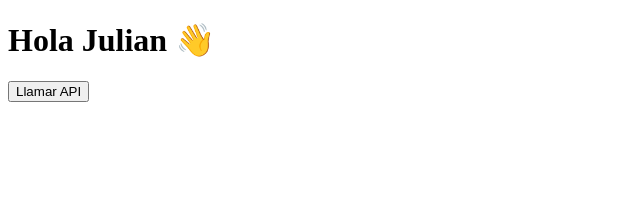
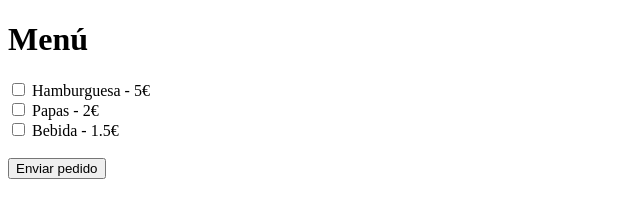
Before and after one commit to juliandiasdacostalima/static_web_test, a plain HTML site: page index.html in a window 1280 px wide. Shown: the whole page, without its empty margins (0-640 px from the left). Drawn offline with Linux system fonts and the light colour scheme.

Commit message:
Update index.html

```diff
--- a/index.html
+++ b/index.html
@@ -1,18 +1,34 @@
 <!DOCTYPE html>
 <html>
 <head>
-  <title>Prueba Azure Static Web App</title>
+  <title>Menú</title>
 </head>
 <body>
-  <h1>Hola Julian 👋</h1>
-  <button onclick="llamarAPI()">Llamar API</button>
+  <h1>Menú</h1>
+
+  <label><input type="checkbox" value="burger" data-price="500"> Hamburguesa - 5€</label><br>
+  <label><input type="checkbox" value="fries" data-price="200"> Papas - 2€</label><br>
+  <label><input type="checkbox" value="drink" data-price="150"> Bebida - 1.5€</label><br><br>
+
+  <button onclick="enviarPedido()">Enviar pedido</button>
+
   <p id="respuesta"></p>
 
   <script>
-    async function llamarAPI() {
-      const res = await fetch('/api/saludar');
+    async function enviarPedido() {
+      const items = Array.from(document.querySelectorAll('input[type="checkbox"]:checked')).map(i => ({
+        id: i.value,
+        price: parseInt(i.dataset.price)
+      }));
+
+      const res = await fetch('/api/sumar_total', {
+        method: 'POST',
+        headers: { 'Content-Type': 'application/json' },
+        body: JSON.stringify({ items })
+      });
+
       const data = await res.json();
-      document.getElementById('respuesta').innerText = data.mensaje;
+      document.getElementById('respuesta').innerText = `Total: €${(data.total / 100).toFixed(2)}`;
     }
   </script>
 </body>
```
